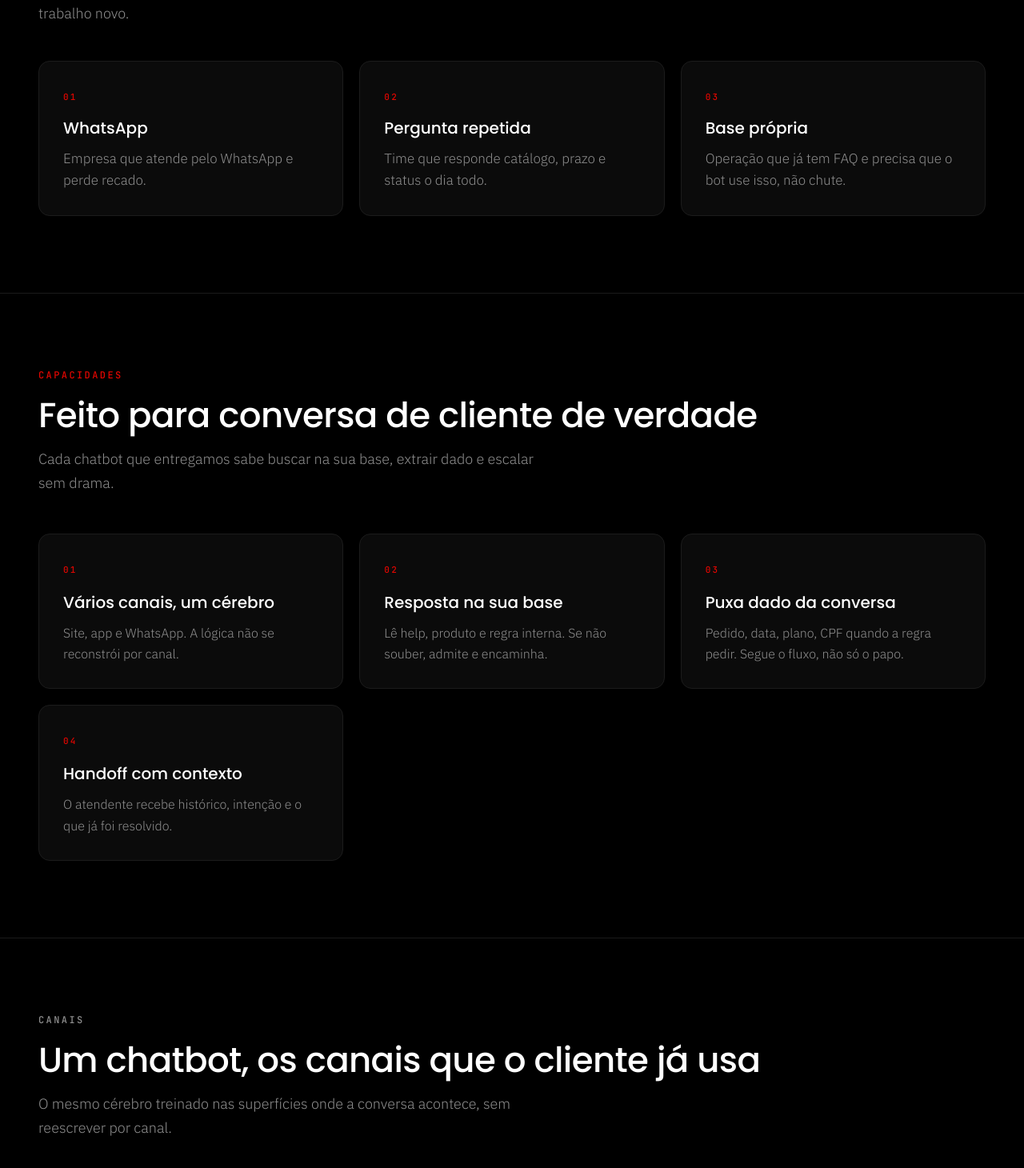
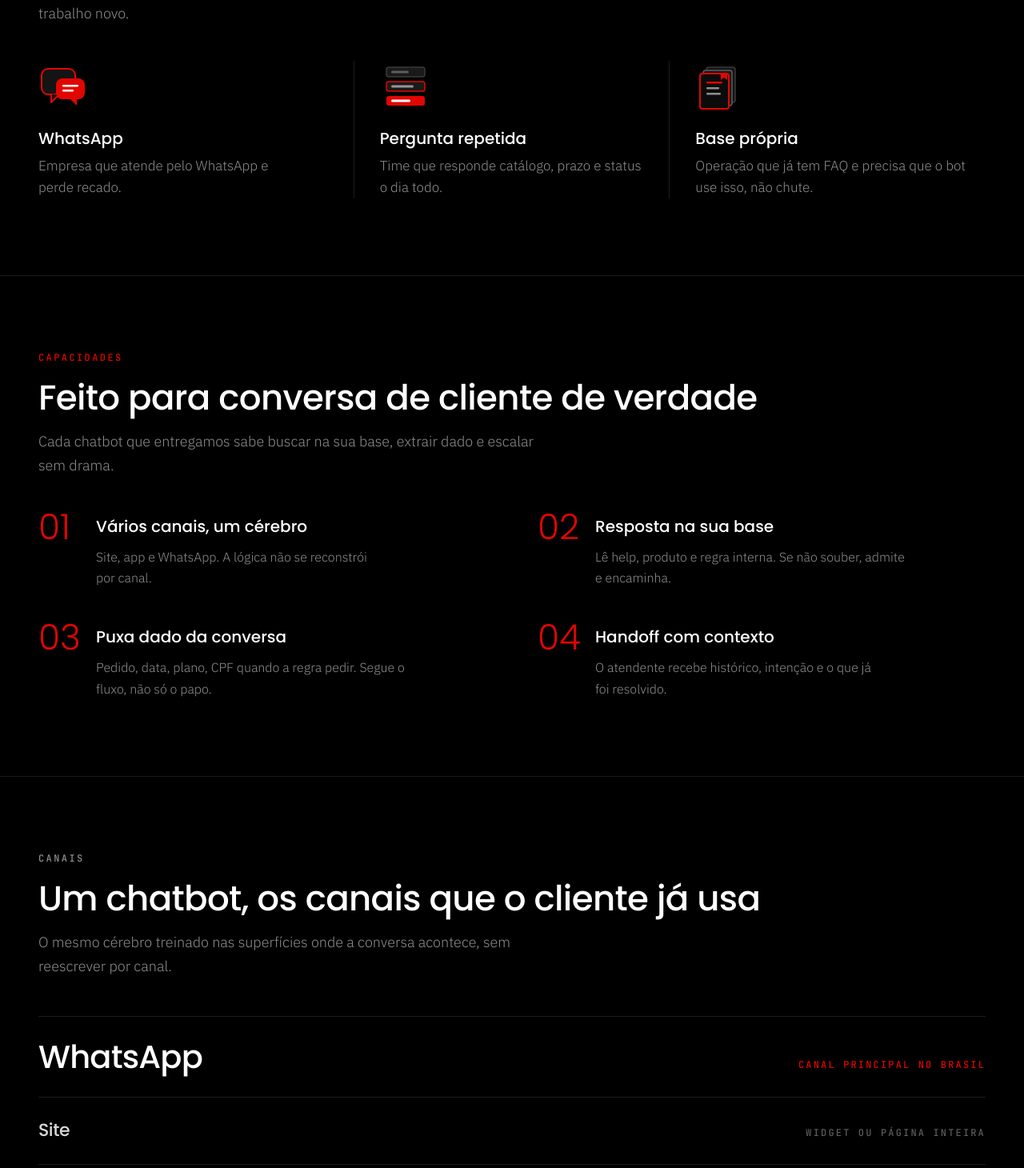
Before and after one commit to DigitalBoostofc/nodex, a Next.js app: page /solucoes/chatbots in a window 1280 px wide. Shown: the part 1090-2550 px from the top of the page at 80% size. Built offline with nearby package versions, Linux system fonts and the light colour scheme.

Commit message:
feat: break the chatbots page out of repeating card grids
Audience uses drawn marks instead of 01/02/03. Capabilities become
an editorial list, channels a type strip, so each block reads as a
different surface.

```diff
--- a/src/app/solucoes/chatbots/page.tsx
+++ b/src/app/solucoes/chatbots/page.tsx
@@ -2,6 +2,11 @@ import type { Metadata } from "next";
 import Link from "next/link";
 
 import { CtaForm } from "@/components/cta-block";
+import {
+  MarkBase,
+  MarkChat,
+  MarkRepeat,
+} from "@/components/chatbot-marks";
 import { FaqSection, type FaqItem } from "@/components/faq";
 import { StepList, type Step } from "@/components/step-track";
 import { HeroBackdrop, HeroPill, Section, SectionHead } from "@/components/ui";
@@ -17,14 +22,17 @@ const AUDIENCE = [
   {
     label: "WhatsApp",
     text: "Empresa que atende pelo WhatsApp e perde recado.",
+    Icon: MarkChat,
   },
   {
     label: "Pergunta repetida",
     text: "Time que responde catálogo, prazo e status o dia todo.",
+    Icon: MarkRepeat,
   },
   {
     label: "Base própria",
     text: "Operação que já tem FAQ e precisa que o bot use isso, não chute.",
+    Icon: MarkBase,
   },
 ];
 
@@ -122,18 +130,21 @@ export default function ChatbotsPage() {
           lead="Três situações em que o chatbot devolve horas para o time, sem gerar trabalho novo."
           className="mb-11"
         />
-        <div className="grid grid-cols-1 gap-4 sm:grid-cols-2 lg:grid-cols-3 lg:gap-5">
-          {AUDIENCE.map((item, index) => (
-            <div key={item.label} className="nx-card nx-card-hover p-6 md:p-[30px]">
-              <span className="font-mono text-[11px]/[1] font-medium tracking-[0.2em] text-nx-red">
-                {String(index + 1).padStart(2, "0")}
-              </span>
-              <p className="mt-4 mb-3 font-display text-[20px]/[1.3] font-medium text-white">
+        <div className="grid grid-cols-1 divide-y divide-nx-border md:grid-cols-3 md:divide-x md:divide-y-0">
+          {AUDIENCE.map((item) => (
+            <div
+              key={item.label}
+              className="flex gap-5 py-8 first:pt-0 last:pb-0 md:flex-col md:px-8 md:py-0 md:first:pl-0 md:last:pr-0"
+            >
+              <item.Icon className="h-14 w-14 shrink-0 md:h-16 md:w-16" />
+              <div>
+                <p className="mb-2 font-display text-[20px]/[1.3] font-medium text-white">
                   {item.label}
                 </p>
                 <p className="text-[16px]/[1.6] font-light text-nx-muted md:text-[17px]/[1.6]">
                   {item.text}
                 </p>
+              </div>
             </div>
           ))}
         </div>
@@ -147,19 +158,22 @@ export default function ChatbotsPage() {
           lead="Cada chatbot que entregamos sabe buscar na sua base, extrair dado e escalar sem drama."
           className="mb-12"
         />
-        <div className="grid grid-cols-[repeat(auto-fit,minmax(300px,1fr))] gap-5">
+        <ol className="grid grid-cols-1 gap-x-16 gap-y-12 md:grid-cols-2">
           {CAPABILITIES.map((item, index) => (
-            <div key={item.title} className="nx-card nx-card-hover p-[30px]">
-              <span className="font-mono text-[11px]/[1] font-medium tracking-[0.2em] text-nx-red">
+            <li key={item.title} className="relative pl-[72px]">
+              <span
+                aria-hidden
+                className="absolute top-[-8px] left-0 font-display text-[44px]/[1] font-light text-nx-red"
+              >
                 {String(index + 1).padStart(2, "0")}
               </span>
-              <p className="mt-[18px] mb-3 font-display text-[20px]/[1.3] font-medium text-white">
+              <p className="mb-3 font-display text-[20px]/[1.3] font-medium text-white">
                 {item.title}
               </p>
-              <p className="nx-body">{item.text}</p>
-            </div>
+              <p className="nx-body max-w-[42ch]">{item.text}</p>
+            </li>
           ))}
-        </div>
+        </ol>
       </Section>
 
       <Section>
@@ -169,29 +183,31 @@ export default function ChatbotsPage() {
           lead="O mesmo cérebro treinado nas superfícies onde a conversa acontece, sem reescrever por canal."
           className="mb-12"
         />
-        <div className="grid grid-cols-[repeat(auto-fit,minmax(240px,1fr))] gap-5">
+        <ul className="border-t border-nx-border">
           {CHANNELS.map((channel) => (
-            <div
+            <li
               key={channel.name}
-              className={
+              className="flex flex-col gap-2 border-b border-nx-border py-7 sm:flex-row sm:items-baseline sm:justify-between sm:gap-8"
+            >
+              <p
+                className={`font-display font-medium tracking-[-0.02em] ${
                   channel.primary
-                  ? "rounded-[14px] border border-nx-border-warm bg-nx-surface p-[30px]"
-                  : "nx-card nx-card-hover p-[30px]"
-              }
+                    ? "text-[32px]/[1.1] text-white md:text-[40px]/[1.1]"
+                    : "text-[22px]/[1.2] text-nx-text-2"
+                }`}
               >
-              <p className="mb-[10px] font-display text-[20px]/[1.3] font-medium text-white">
                 {channel.name}
               </p>
               <p
-                className={`font-mono text-[13px]/[1.6] ${
-                  channel.primary ? "text-nx-red" : "text-nx-muted"
+                className={`font-mono text-[12px]/[1] font-medium tracking-[0.18em] ${
+                  channel.primary ? "text-nx-red" : "text-nx-dim"
                 }`}
               >
                 {channel.note}
               </p>
-            </div>
+            </li>
           ))}
-        </div>
+        </ul>
       </Section>
 
       <Section>
--- /dev/null
+++ b/src/components/chatbot-marks.tsx
@@ -0,0 +1,57 @@
+type MarkProps = { className?: string };
+
+/** Ícones da seção "Para quem" — cada um é um desenho, não um número. */
+export function MarkChat({ className = "" }: MarkProps) {
+  return (
+    <svg
+      viewBox="0 0 64 64"
+      className={className}
+      aria-hidden
+      fill="none"
+    >
+      <rect x="4" y="10" width="42" height="32" rx="8" fill="#141414" stroke="#E10600" strokeWidth="2" />
+      <path d="M16 42v10l10-10H46" fill="#141414" stroke="#E10600" strokeWidth="2" strokeLinejoin="round" />
+      <rect x="22" y="22" width="36" height="26" rx="8" fill="#E10600" />
+      <path d="M48 48v8l-8-8h8Z" fill="#E10600" />
+      <rect x="30" y="30" width="20" height="2.5" rx="1" fill="#fff" />
+      <rect x="30" y="36" width="14" height="2.5" rx="1" fill="#fff" />
+    </svg>
+  );
+}
+
+export function MarkRepeat({ className = "" }: MarkProps) {
+  return (
+    <svg
+      viewBox="0 0 64 64"
+      className={className}
+      aria-hidden
+      fill="none"
+    >
+      <rect x="8" y="8" width="48" height="12" rx="3" fill="#1a1a1a" stroke="#3a3a3a" strokeWidth="1.5" />
+      <rect x="8" y="26" width="48" height="12" rx="3" fill="#1a1a1a" stroke="#E10600" strokeWidth="1.5" />
+      <rect x="8" y="44" width="48" height="12" rx="3" fill="#E10600" />
+      <rect x="14" y="12.5" width="22" height="3" rx="1.5" fill="#5c5c5c" />
+      <rect x="14" y="30.5" width="28" height="3" rx="1.5" fill="#fff" opacity="0.55" />
+      <rect x="14" y="48.5" width="24" height="3" rx="1.5" fill="#fff" />
+    </svg>
+  );
+}
+
+export function MarkBase({ className = "" }: MarkProps) {
+  return (
+    <svg
+      viewBox="0 0 64 64"
+      className={className}
+      aria-hidden
+      fill="none"
+    >
+      <rect x="14" y="8" width="36" height="44" rx="3" fill="#141414" stroke="#3a3a3a" strokeWidth="1.5" />
+      <rect x="10" y="12" width="36" height="44" rx="3" fill="#1a1a1a" stroke="#5c5c5c" strokeWidth="1.5" />
+      <rect x="6" y="16" width="36" height="44" rx="3" fill="#0b0b0b" stroke="#E10600" strokeWidth="2" />
+      <rect x="14" y="26" width="20" height="2.5" rx="1" fill="#E10600" />
+      <rect x="14" y="33" width="16" height="2.5" rx="1" fill="#8f8f8f" />
+      <rect x="14" y="40" width="18" height="2.5" rx="1" fill="#8f8f8f" />
+      <path d="M32 16v8l4-3 4 3v-8" fill="#E10600" />
+    </svg>
+  );
+}
```
Lines whose indentation alone changed are shown as unchanged.
